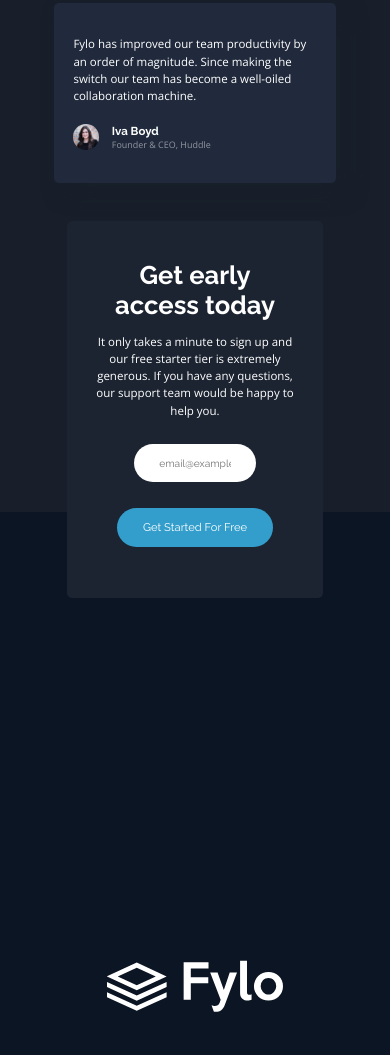
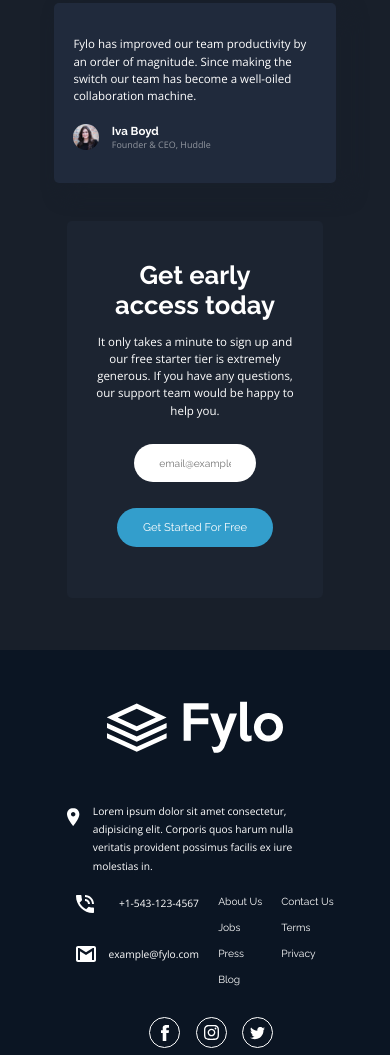
Before and after one commit to thusharathiwanka/Frontend-mentor-fylo, a plain HTML site: page index.html in a window 390 px wide. Shown: the part 3284-4339 px from the top of the page. Drawn offline with nearby package versions, Linux system fonts and the light colour scheme.

Commit message:
UPDATE: newsletter overlapping with footer in mobile size fixed

```diff
--- a/app/style/_footer.scss
+++ b/app/style/_footer.scss
@@ -4,11 +4,7 @@ footer {
   min-height: 62vh;
 
   @include mobile-big {
-    padding-top: 10rem;
-  }
-
-  @include mobile {
-    padding-top: 35rem;
+    padding-top: 4rem;
   }
 
   .footer-content {
--- a/app/style/_reviews.scss
+++ b/app/style/_reviews.scss
@@ -85,6 +85,12 @@
   left: 50%;
   transform: translateX(-50%);
 
+  @include mobile-big {
+    position: relative;
+    @include flex;
+    padding-bottom: 4rem;
+  }
+
   .newsletter-content {
     text-align: center;
     background: $main-background-color;
```
Also changed, not shown: dist/style.css, 1 other file.
